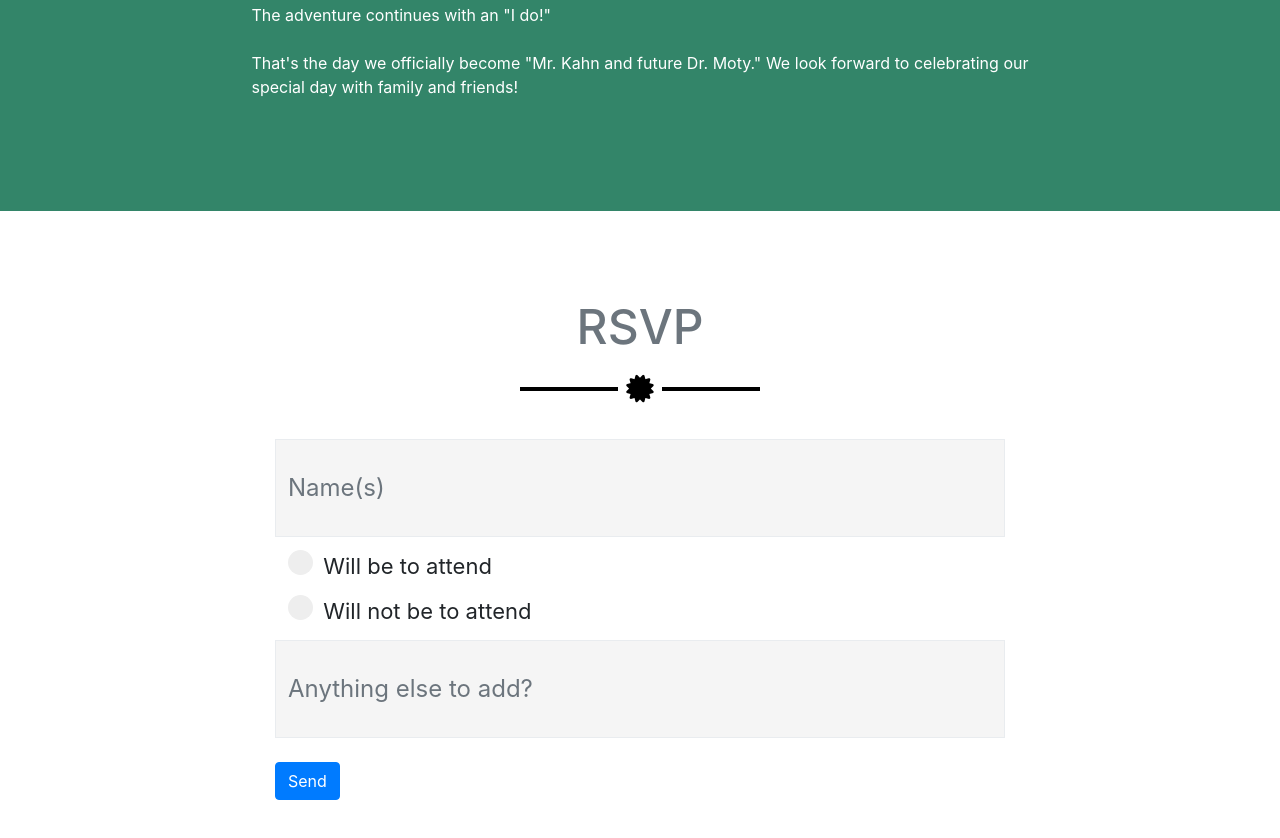
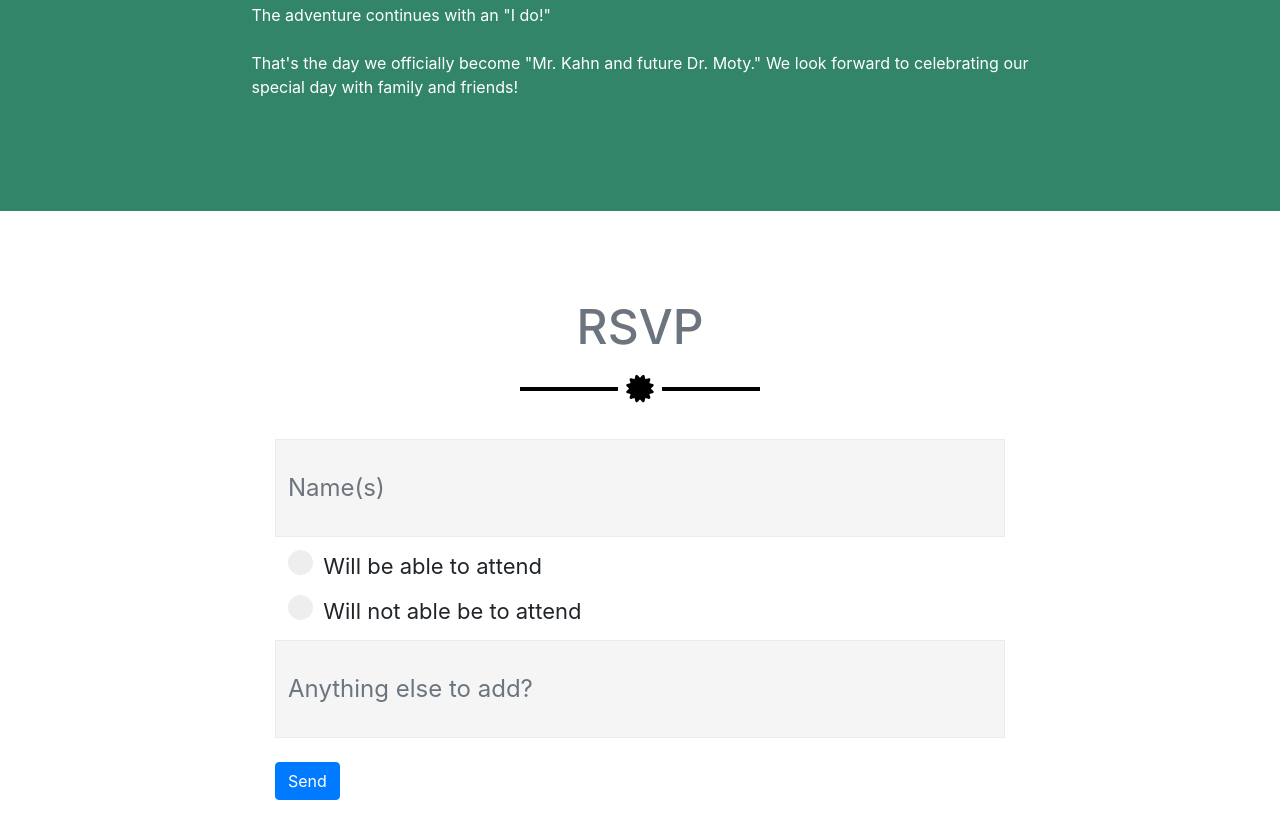
Before and after one commit to JilanaBoston/bojax, a website with bundled scripts: page index.html in a window 1280 px wide. Shown: the part 2664-3502 px from the top of the page. Built offline with nearby package versions, Linux system fonts and the light colour scheme.

Commit message:
fixed typo in RSVP form

```diff
--- a/index.html
+++ b/index.html
@@ -188,11 +188,11 @@
                 </div>
               </div>
               <div class="button-group">
-                <label class="contain">Will be to attend
+                <label class="contain">Will be able to attend
                   <input type="radio" id="attend" name="radio" value="canAttend">
                   <span class="checkmark"></span>
                 </label>
-                <label class="contain">Will not be to attend
+                <label class="contain">Will not able be to attend
                   <input type="radio" id="attend" name="radio" value="cannotAttend">
                   <span class="checkmark"></span>
                 </label>
```
